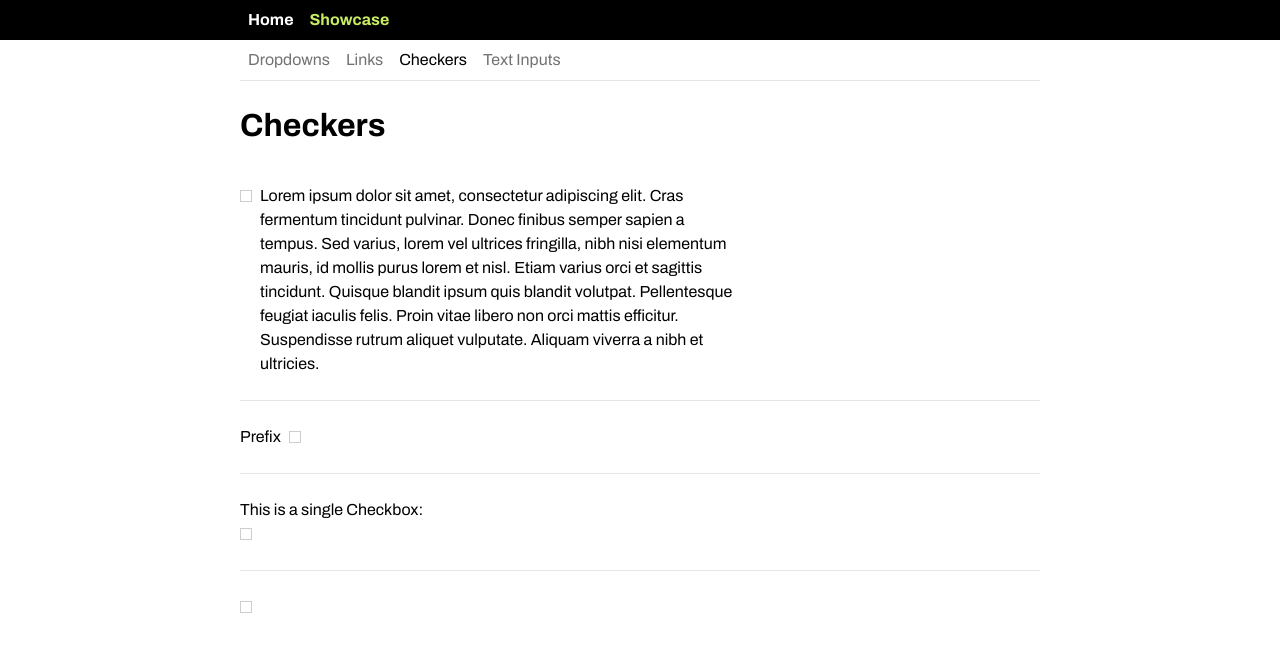
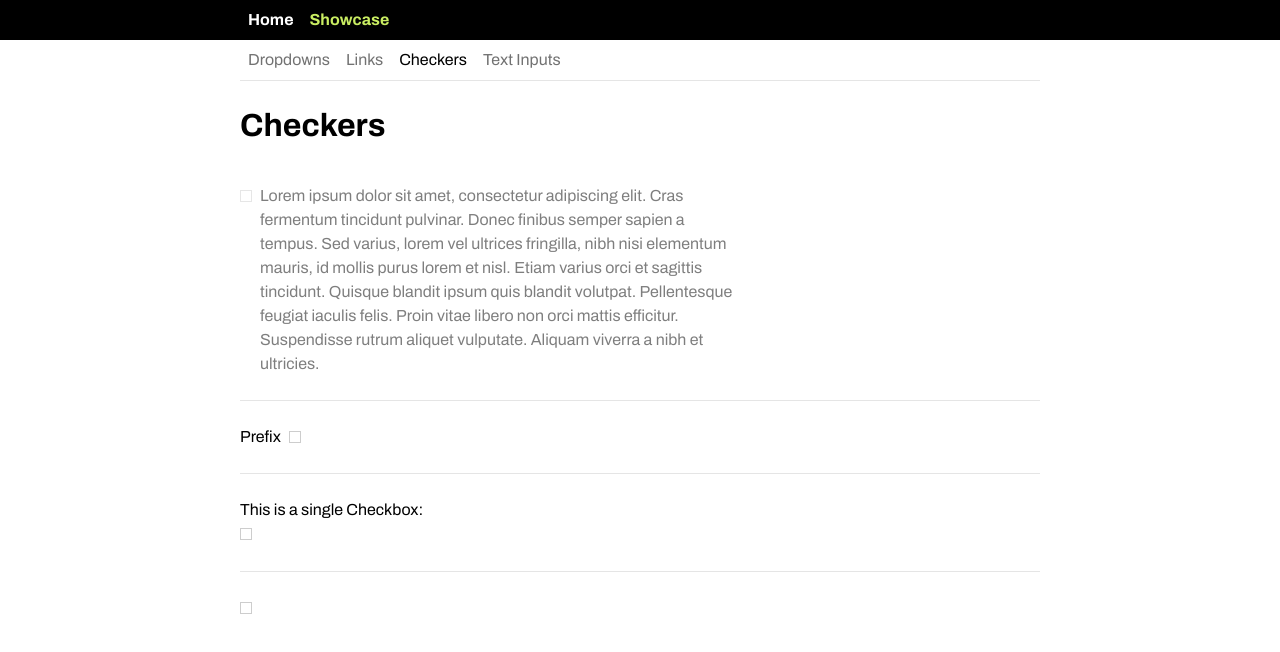
Before and after one commit to kamrade/auto-catalogue, a SvelteKit app: page /showcase/checkers in a window 1280 px wide. Shown: the top 652 px of the page. Built offline with nearby package versions, Linux system fonts and the light colour scheme.

Commit message:
Checkbox:disabled

```diff
--- a/src/lib/components/Checkbox/Checkbox.svelte
+++ b/src/lib/components/Checkbox/Checkbox.svelte
@@ -4,6 +4,7 @@
   export let value: boolean = false;
   export let onClick: ((v: boolean) => void) | null = null;
   export let name: string;
+  export let disabled: boolean = false;
 
   const clickHandler: MouseEventHandler<HTMLInputElement> = (e: MouseEvent) => {
     let checked = (e?.target as HTMLInputElement).checked;
@@ -16,12 +17,13 @@
   };
 </script>
 
-<label class="Checkbox">
+<label class={`Checkbox ${disabled ? 'Checkbox-disabled' : ''}`}>
   {#if $$slots.prefix}
     <span class="CheckboxLabel"><slot name="prefix" /></span>
   {/if}
   <span class={`CheckboxIndicator CheckboxIndicator--${value ? 'on' : 'off'}`}></span>
   <input
+    {disabled}
     {name}
     class="Checkbox--el"
     checked={value}
@@ -37,9 +39,13 @@
 <style lang="scss">
   .Checkbox {
     position: relative;
-    display: flex;
+    display: inline-flex;
     gap: 0.5em;
     cursor: pointer;
+
+    &.Checkbox-disabled {
+      opacity: 0.5;
+    }
 
     &:focus-within {
       .CheckboxIndicator {
@@ -47,7 +53,7 @@
       }
     }
 
-    &:hover {
+    &:not(.Checkbox-disabled):hover {
       .CheckboxIndicator {
         transform: scale(1.1);
       }
--- a/src/routes/showcase/checkers/+page.svelte
+++ b/src/routes/showcase/checkers/+page.svelte
@@ -8,7 +8,7 @@
 <h1>Checkers</h1>
 
 <div style="padding: 12px 0; max-width: 500px">
-  <Checkbox name="test_name_1">
+  <Checkbox disabled name="test_name_1">
     Lorem ipsum dolor sit amet, consectetur adipiscing elit. Cras fermentum tincidunt pulvinar.
     Donec finibus semper sapien a tempus. Sed varius, lorem vel ultrices fringilla, nibh nisi
     elementum mauris, id mollis purus lorem et nisl. Etiam varius orci et sagittis tincidunt.
@@ -28,7 +28,7 @@
 
 <div style="padding: 12px 0">
   <label for="single_checkbox_1">This is a single Checkbox:</label>
-  <Checkbox id="single_checkbox_1" name="single_checkbox_1" />
+  <div><Checkbox id="single_checkbox_1" name="single_checkbox_1" /></div>
 </div>
 
 <Hr />
```
Also changed, not shown: src/routes/showcase/text-inputs/+page.svelte (+12 -0 lines), 1 other file (tests, documents, lock files or other folders).
